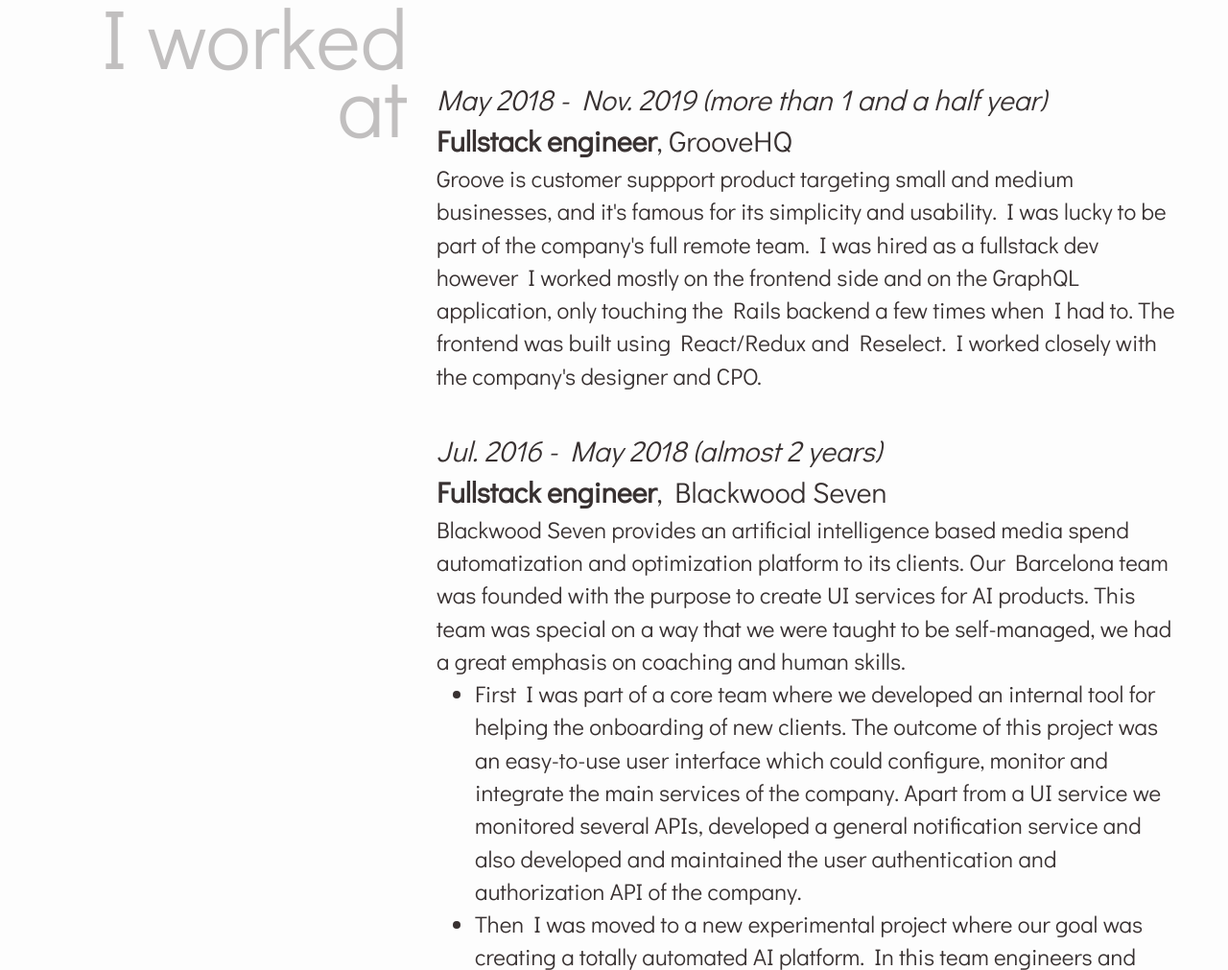
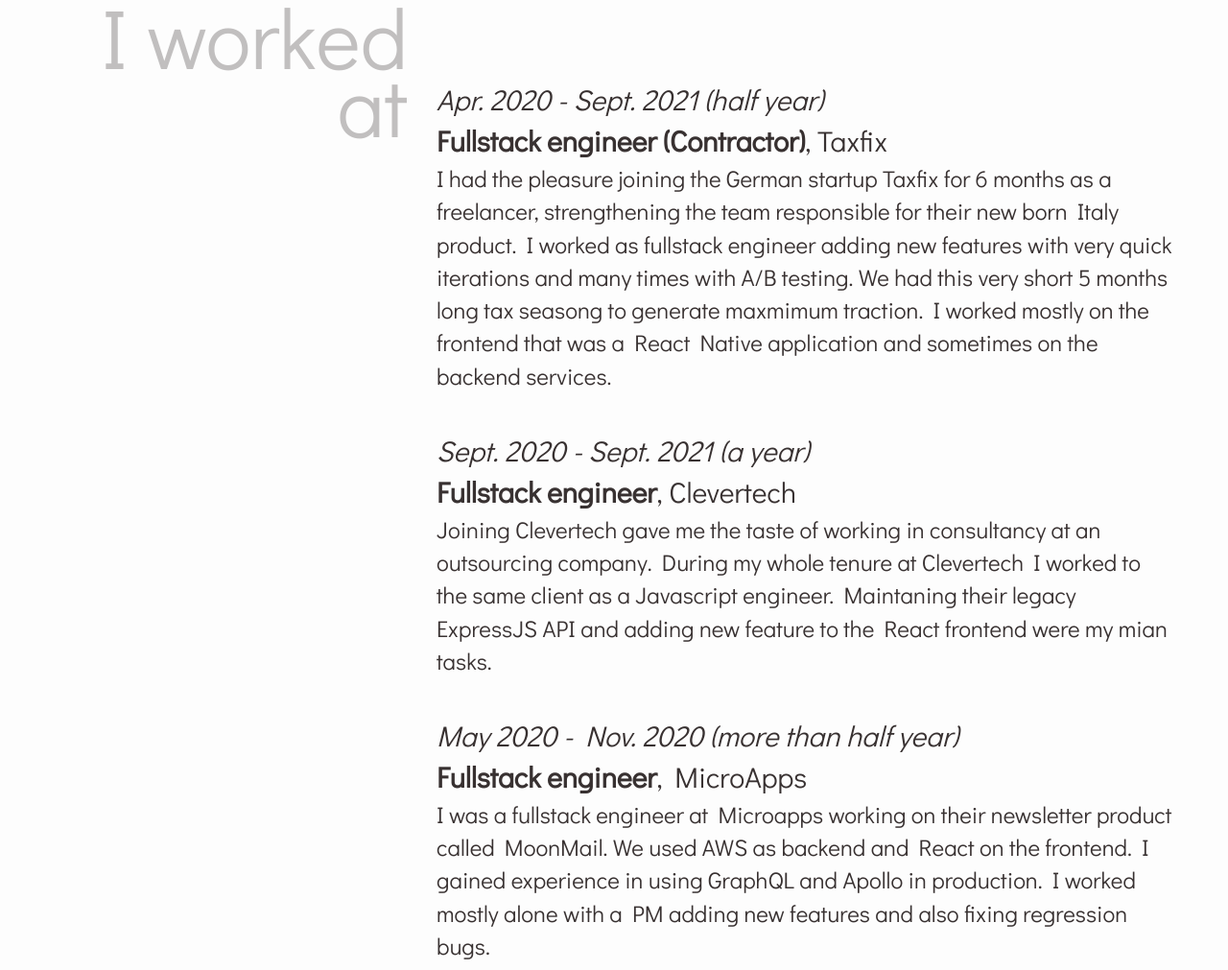
Before and after one commit to pnagy/pnagy.github.io, a website: page index.html in a window 1280 px wide. Shown: the part 2364-3375 px from the top of the page at 96% size. Drawn offline with nearby package versions, Linux system fonts and the light colour scheme.

Commit message:
update nov 2021

```diff
--- a/index.html
+++ b/index.html
@@ -146,12 +146,12 @@
                         box and I'm not afraid of crazy ideas.
                     </p>
                     <p>
-                        I'm a committed team player. I need people to learn from
+                        I'm a committed team player. I need others around to learn from
                         and to teach. Feedback is very important to me, I
                         beleive that's the way to improve connections between
-                        each other. I like peer programming, peer reviews
+                        people. I like peer programming, peer reviews
                         and generally working close with others.
-                        Collaboration and communication are my
+                        Collaborating and communicating are my
                         natural habitat.
                     </p>
                     <p>
@@ -275,6 +275,42 @@
                 <div class="story-text-0 worked-at"> I worked at</div>
             </div>
             <div class="col-md-8 jobs">
+                <div class="job">
+                    <div class="job-header">
+                        <div class="job-date"> Apr. 2020 - Sept. 2021 (half year)</div>
+                        <div>
+                            <span class="job-title">Fullstack engineer (Contractor)</span>,
+                            <span class="job-company">Taxfix</span>
+                        </div>
+                    </div>
+                    <div class="job-description">
+                        I had the pleasure joining the German startup Taxfix for 6 months as a freelancer, strengthening the team responsible for their new born Italy product. I worked as fullstack engineer adding new features with very quick iterations and many times with A/B testing. We had this very short 5 months long tax seasong to generate maxmimum traction. I worked mostly on the frontend that was a React Native application and sometimes on the backend services.
+                    </div>
+                </div>
+                <div class="job">
+                    <div class="job-header">
+                        <div class="job-date"> Sept. 2020 - Sept. 2021 (a year)</div>
+                        <div>
+                            <span class="job-title">Fullstack engineer</span>,
+                            <span class="job-company">Clevertech</span>
+                        </div>
+                    </div>
+                    <div class="job-description">
+                        Joining Clevertech gave me the taste of working in consultancy at an outsourcing company. During my whole tenure at Clevertech I worked to the same client as a Javascript engineer. Maintaning their legacy ExpressJS API and adding new feature to the React frontend were my mian tasks.
+                    </div>
+                </div>
+                <div class="job">
+                    <div class="job-header">
+                        <div class="job-date"> May 2020 - Nov. 2020 (more than half year)</div>
+                        <div>
+                            <span class="job-title">Fullstack engineer</span>,
+                            <span class="job-company">MicroApps</span>
+                        </div>
+                    </div>
+                    <div class="job-description">
+                        I was a fullstack engineer at Microapps working on their newsletter product called MoonMail. We used AWS as backend and React on the frontend. I gained experience in using GraphQL and Apollo in production. I worked mostly alone with a PM adding new features and also fixing regression bugs.
+                    </div>
+                </div>
                 <div class="job">
                     <div class="job-header">
                         <div class="job-date"> May 2018 - Nov. 2019 (more than 1
```
Also changed, not shown: 1 other file.
